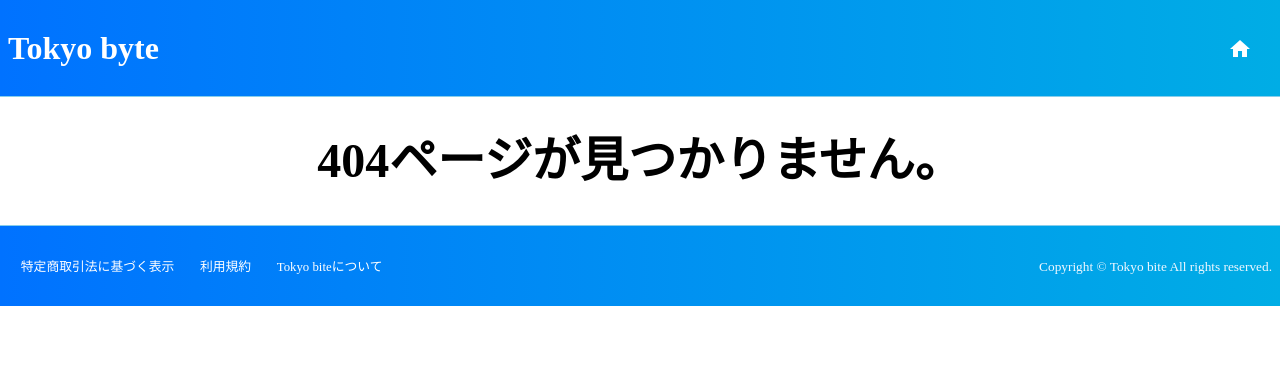
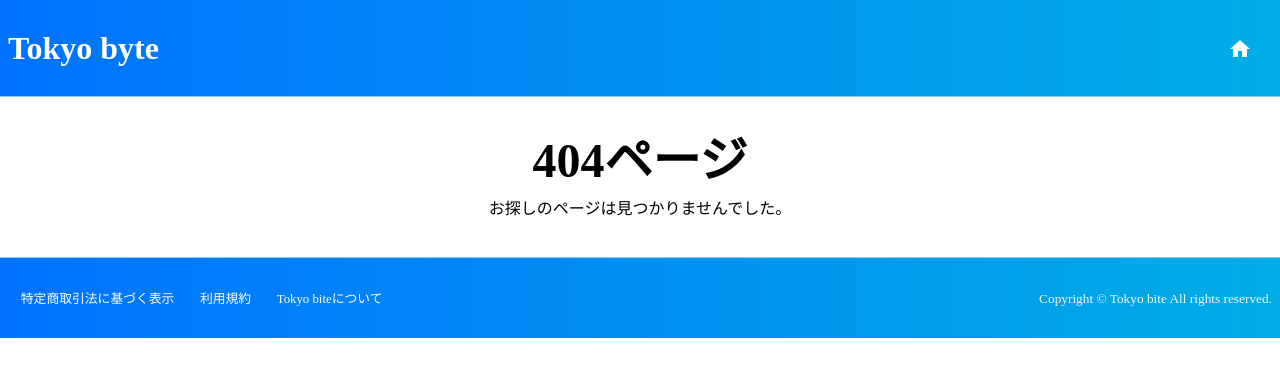
Before and after one commit to cameron-s-dev/angular-jobapp, an Angular app: page / in a window 1280 px wide. Shown: the top 376 px of the page. Built offline with nearby package versions, Linux system fonts and the light colour scheme.

Commit message:
style(not-found): Style調整

```diff
--- a/src/app/not-found/not-found.component.html
+++ b/src/app/not-found/not-found.component.html
@@ -1 +1,4 @@
-<h2>404ページが見つかりません。</h2>
+<section class="found">
+  <h2>404ページ</h2>
+  <p>お探しのページは見つかりませんでした。</p>
+</section>
--- a/src/app/not-found/not-found.component.scss
+++ b/src/app/not-found/not-found.component.scss
@@ -1,7 +1,20 @@
 @import "mixins";
 
-h2 {
-  font-size: 48px;
+.found {
   text-align: center;
   margin: 40px 0;
+  h2 {
+      font-size: 40px;
+      margin-bottom: 8px;
+      @include pc {
+        font-size: 48px;
+        margin-bottom: 16px;
+      }
+  }
+  p {
+    font-size: 14px;
+    @include pc {
+      font-size: 16px;
+    }
+  }
 }
```
